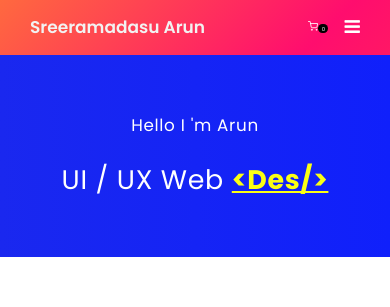
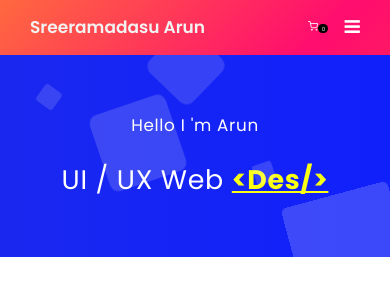
Before and after one commit to sreeramadasuarun/react-website, a React (Create React App) app: page / in a window 390 px wide. Shown: the top 307 px of the page. Built offline with nearby package versions, Linux system fonts and the light colour scheme; no server answers.

Commit message:
css edited

```diff
--- a/src/Componets/portfolio/portfoliostyle.scss
+++ b/src/Componets/portfolio/portfoliostyle.scss
@@ -191,6 +191,7 @@ footer {
     background: linear-gradient(to left, #1020fb, #1a28ef);
     width: 100%;
     max-height: 30rem;
+    position: relative;
   }
 }
 
@@ -274,6 +275,7 @@ footer {
   align-items: center;
   justify-content: center;
   flex-direction: column;
+  position: relative;
 }
 
 .area {
--- a/src/shop.componets/Cart/Cart.scss
+++ b/src/shop.componets/Cart/Cart.scss
@@ -153,5 +153,6 @@ img {
   }
   .cart {
     width: 50%;
+    height: 90%;
   }
 }
```
